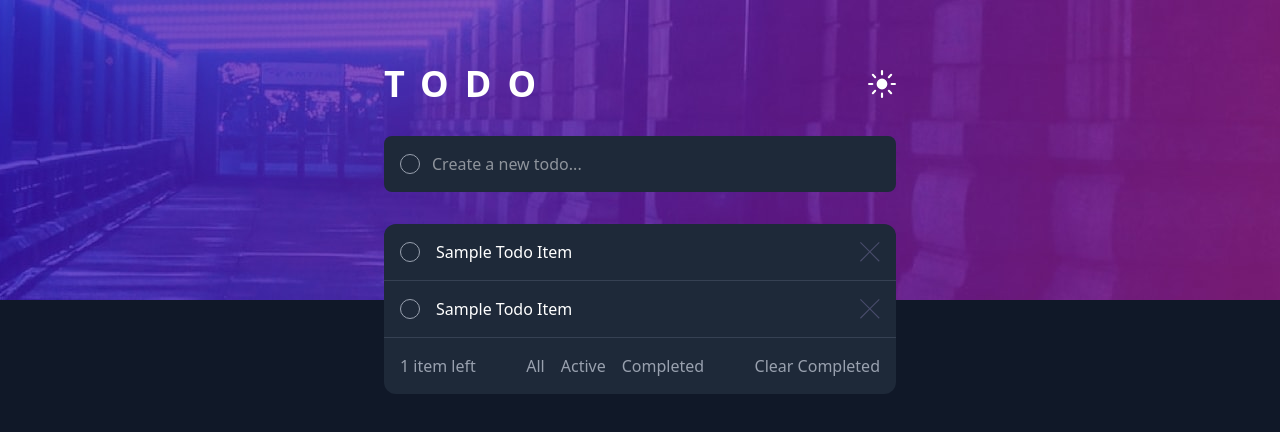
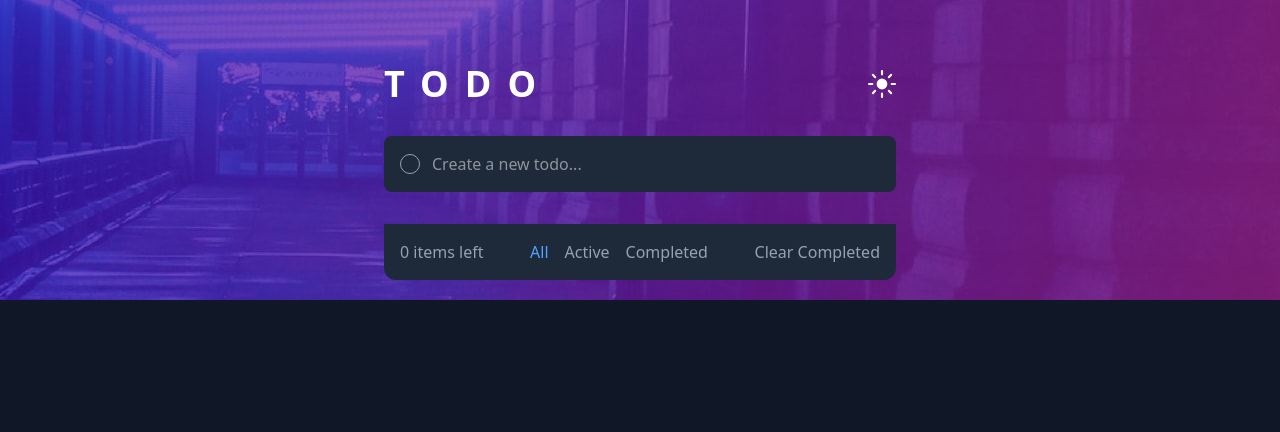
Before and after one commit to hermani456/frontendmentor-todo-app, a React (Vite) app: page / in a window 1280 px wide. Shown: the top 432 px of the page. Built offline with nearby package versions, Linux system fonts and the light colour scheme.

Commit message:
feat: implement drag-and-drop functionality for todo items and enhance app structure with new components

```diff
--- a/package.json
+++ b/package.json
@@ -10,6 +10,9 @@
     "preview": "vite preview"
   },
   "dependencies": {
+    "@dnd-kit/core": "^6.3.1",
+    "@dnd-kit/sortable": "^10.0.0",
+    "@dnd-kit/utilities": "^3.2.2",
     "@tailwindcss/vite": "^4.1.11",
     "react": "^19.1.0",
     "react-dom": "^19.1.0",
--- a/src/App.tsx
+++ b/src/App.tsx
@@ -1,18 +1,69 @@
-import moon from "./assets/icon-moon.svg";
-import sun from "./assets/icon-sun.svg";
 import { useState } from "react";
-import iconCross from "./assets/icon-cross.svg";
-import iconCheck from "./assets/icon-check.svg";
+import {
+  DndContext,
+  closestCenter,
+} from "@dnd-kit/core";
+import type { DragEndEvent } from "@dnd-kit/core";
+import {
+  arrayMove,
+  SortableContext,
+  verticalListSortingStrategy,
+} from "@dnd-kit/sortable";
+import Header from "./components/Header";
+import TodoInput from "./components/TodoInput";
+import TodoList from "./components/TodoList";
+import TodoFilter from "./components/TodoFilter";
 
 function App() {
   const [darkMode, setDarkMode] = useState(true);
+  const [todos, setTodos] = useState<{ id: number; text: string; completed: boolean }[]>([]);
+  const [input, setInput] = useState("");
+  const [filter, setFilter] = useState("all");
+
+  const filteredTodos = todos.filter((todo) => {
+    if (filter === "active") return !todo.completed;
+    if (filter === "completed") return todo.completed;
+    return true;
+  });
+
+  const addTodo = () => {
+    const text = input.trim();
+    if (!text) return;
+    setTodos((prevTodos) => [
+      ...prevTodos,
+      { id: Date.now(), text, completed: false },
+    ]);
+    setInput("");
+  };
+
+  const toggleTodo = (id: number) => {
+    setTodos(
+      todos.map((todo) =>
+        todo.id === id ? { ...todo, completed: !todo.completed } : todo
+      )
+    );
+  };
+
+  const deleteTodo = (id: number) => {
+    setTodos(todos.filter((todo) => todo.id !== id));
+  };
+
+  const clearCompleted = () => {
+    setTodos(todos.filter((todo) => !todo.completed));
+  };
+
+  // dnd-kit: handle drag end
+  const handleDragEnd = (event: DragEndEvent) => {
+    const { active, over } = event;
+    if (active.id !== over?.id) {
+      const oldIndex = todos.findIndex((todo) => todo.id === active.id);
+      const newIndex = todos.findIndex((todo) => todo.id === over?.id);
+      setTodos((todos) => arrayMove(todos, oldIndex, newIndex));
+    }
+  };
 
   return (
-    <div
-      className={`min-h-screen bg-gray-100 dark:bg-gray-900 ${
-        darkMode ? "dark" : ""
-      }`}
-    >
+    <div className={`min-h-screen bg-gray-100 dark:bg-gray-900 ${darkMode ? "dark" : ""}`}>
       {/* bg image */}
       <div
         className={`fixed top-0 left-0 w-full h-[300px] bg-cover bg-center bg-no-repeat ${
@@ -22,96 +73,27 @@ function App() {
         }`}
       />
       <div className="relative max-w-xl w-full mx-auto p-8 pt-16">
-        <div className="flex items-center justify-between mb-8">
-          <h1 className="text-white text-4xl font-bold tracking-[1rem] ">
-            TODO
-          </h1>
-          <button onClick={() => setDarkMode(!darkMode)}>
-            {darkMode ? (
-              <img src={sun} alt="Toggle Light Mode" className="w-7" />
-            ) : (
-              <img src={moon} alt="Toggle Dark Mode" className="w-7" />
-            )}
-          </button>
-        </div>
-        <div className="relative bg-gray-800 rounded-lg">
-          <div className="absolute left-4 top-1/2 transform -translate-y-1/2 size-5 rounded-full border border-gray-400"></div>
-          <input
-            type="text"
-            placeholder="Create a new todo..."
-            className="w-full pl-12 py-4 rounded-lg text-white"
-          />
-        </div>
-        {/* todo list */}
-        <div className="mt-8">
-          <div className="flex items-center justify-between bg-gray-800 p-4 border-b border-gray-700 first:rounded-t-xl">
-            <div className="flex items-center">
-              <div className="relative mr-4 flex items-center">
-                <input
-                  type="checkbox"
-                  className="size-5 rounded-full border border-gray-400 bg-transparent appearance-none checked:bg-gradient-to-br checked:from-blue-400 checked:to-purple-500 checked:border-transparent checked:border-0 cursor-pointer peer"
-                />
-                <img
-                  src={iconCheck}
-                  alt="Check"
-                  className="absolute inset-0 w-2.5 h-2.5 m-auto opacity-0 peer-checked:opacity-100 pointer-events-none"
-                />
-              </div>
-              <span className="text-white">Sample Todo Item</span>
-            </div>
-            <button className="text-gray-400 hover:text-white">
-              <img
-                src={iconCross}
-                alt="Delete Todo"
-                className="w-5 cursor-pointer"
-              />
-            </button>
-          </div>
-          <div className="flex items-center justify-between bg-gray-800 p-4 border-b border-gray-700 first:rounded-t-xl">
-            <div className="flex items-center">
-              <div className="relative mr-4 flex items-center">
-                <input
-                  type="checkbox"
-                  className="size-5 rounded-full border border-gray-400 bg-transparent appearance-none checked:bg-gradient-to-br checked:from-blue-400 checked:to-purple-500 checked:border-transparent checked:border-0 cursor-pointer peer"
-                />
-                <img
-                  src={iconCheck}
-                  alt="Check"
-                  className="absolute inset-0 w-2.5 h-2.5 m-auto opacity-0 peer-checked:opacity-100 pointer-events-none"
-                />
-              </div>
-              <span className="text-white">Sample Todo Item</span>
-            </div>
-            <button className="text-gray-400 hover:text-white">
-              <img
-                src={iconCross}
-                alt="Delete Todo"
-                className="w-5 cursor-pointer"
-              />
-            </button>
-          </div>
-        </div>
-
-        {/* filter */}
-        <div className="flex items-center justify-center md:justify-between text-gray-400 bg-gray-800 p-4 rounded-b-xl">
-          <div className="hidden md:block">1 item left</div>
-          <div className="space-x-4">
-            <button className="text-gray-400 hover:text-white cursor-pointer">
-              All
-            </button>
-            <button className="text-gray-400 hover:text-white cursor-pointer">
-              Active
-            </button>
-            <button className="text-gray-400 hover:text-white cursor-pointer">
-              Completed
-            </button>
-          </div>
-          <div className="hidden md:block">
-            <button className="text-gray-400 hover:text-white cursor-pointer">
-              Clear Completed
-            </button>
-          </div>
-        </div>
+        <Header darkMode={darkMode} setDarkMode={setDarkMode} />
+        <TodoInput
+          value={input}
+          onChange={(e) => setInput(e.target.value)}
+          onAdd={addTodo}
+        />
+        <DndContext collisionDetection={closestCenter} onDragEnd={handleDragEnd}>
+          <SortableContext items={todos.map((todo) => todo.id)} strategy={verticalListSortingStrategy}>
+            <TodoList
+              todos={filteredTodos}
+              onToggle={toggleTodo}
+              onDelete={deleteTodo}
+            />
+          </SortableContext>
+        </DndContext>
+        <TodoFilter
+          left={todos.filter((t) => !t.completed).length}
+          filter={filter}
+          setFilter={setFilter}
+          clearCompleted={clearCompleted}
+        />
       </div>
     </div>
   );
--- /dev/null
+++ b/src/components/Header.tsx
@@ -0,0 +1,23 @@
+import sun from "../assets/icon-sun.svg";
+import moon from "../assets/icon-moon.svg";
+
+export default function Header({
+  darkMode,
+  setDarkMode,
+}: {
+  darkMode: boolean;
+  setDarkMode: (v: boolean) => void;
+}) {
+  return (
+    <div className="flex items-center justify-between mb-8">
+      <h1 className="text-white text-4xl font-bold tracking-[1rem] ">TODO</h1>
+      <button onClick={() => setDarkMode(!darkMode)}>
+        {darkMode ? (
+          <img src={sun} alt="Toggle Light Mode" className="w-7" />
+        ) : (
+          <img src={moon} alt="Toggle Dark Mode" className="w-7" />
+        )}
+      </button>
+    </div>
+  );
+}
--- /dev/null
+++ b/src/components/TodoFilter.tsx
@@ -0,0 +1,59 @@
+export default function TodoFilter({
+  left,
+  filter,
+  setFilter,
+  clearCompleted,
+}: {
+  left: number;
+  filter: string;
+  setFilter: (f: string) => void;
+  clearCompleted: () => void;
+}) {
+  return (
+    <div className="flex items-center justify-center md:justify-between text-gray-400 bg-gray-800 p-4 rounded-b-xl">
+      <div className="hidden md:block">
+        {left} item{left !== 1 ? "s" : ""} left
+      </div>
+      <div className="space-x-4">
+        <button
+          className={`cursor-pointer ${
+            filter === "all"
+              ? "text-blue-400"
+              : "text-gray-400 hover:text-white"
+          }`}
+          onClick={() => setFilter("all")}
+        >
+          All
+        </button>
+        <button
+          className={`cursor-pointer ${
+            filter === "active"
+              ? "text-blue-400"
+              : "text-gray-400 hover:text-white"
+          }`}
+          onClick={() => setFilter("active")}
+        >
+          Active
+        </button>
+        <button
+          className={`cursor-pointer ${
+            filter === "completed"
+              ? "text-blue-400"
+              : "text-gray-400 hover:text-white"
+          }`}
+          onClick={() => setFilter("completed")}
+        >
+          Completed
+        </button>
+      </div>
+      <div className="hidden md:block">
+        <button
+          className="text-gray-400 hover:text-white cursor-pointer"
+          onClick={clearCompleted}
+        >
+          Clear Completed
+        </button>
+      </div>
+    </div>
+  );
+}
--- /dev/null
+++ b/src/components/TodoInput.tsx
@@ -0,0 +1,23 @@
+export default function TodoInput({
+  value,
+  onChange,
+  onAdd,
+}: {
+  value: string;
+  onChange: (e: React.ChangeEvent<HTMLInputElement>) => void;
+  onAdd: () => void;
+}) {
+  return (
+    <div className="relative bg-gray-800 rounded-lg mb-4">
+      <div className="absolute left-4 top-1/2 transform -translate-y-1/2 size-5 rounded-full border border-gray-400"></div>
+      <input
+        type="text"
+        placeholder="Create a new todo..."
+        value={value}
+        onChange={onChange}
+        onKeyDown={(e) => e.key === "Enter" && onAdd()}
+        className="w-full pl-12 py-4 rounded-lg text-white bg-transparent"
+      />
+    </div>
+  );
+}
--- /dev/null
+++ b/src/components/TodoItem.tsx
@@ -0,0 +1,75 @@
+import { useSortable } from "@dnd-kit/sortable";
+import { CSS } from "@dnd-kit/utilities";
+import iconCross from "../assets/icon-cross.svg";
+import iconCheck from "../assets/icon-check.svg";
+
+export default function TodoItem({
+  id,
+  todo,
+  onToggle,
+  onDelete,
+  roundedTop,
+}: {
+  id: number;
+  todo: { id: number; text: string; completed: boolean };
+  onToggle: (id: number) => void;
+  onDelete: (id: number) => void;
+  roundedTop?: boolean;
+}) {
+  const {
+    attributes,
+    listeners,
+    setNodeRef,
+    transform,
+    transition,
+    isDragging,
+  } = useSortable({ id });
+
+  const style = {
+    transform: CSS.Transform.toString(transform),
+    transition,
+    opacity: isDragging ? 0.5 : 1,
+    cursor: "grab",
+  };
+
+  return (
+    <div
+      ref={setNodeRef}
+      style={style}
+      {...attributes}
+      {...listeners}
+      className={`flex items-center justify-between bg-gray-800 p-4 border-b border-gray-700 ${
+        roundedTop ? "rounded-t-xl" : ""
+      }`}
+    >
+      <div className="flex items-center">
+        <div className="relative mr-4 flex items-center">
+          <input
+            type="checkbox"
+            checked={todo.completed}
+            onChange={() => onToggle(todo.id)}
+            className="size-5 rounded-full border border-gray-400 bg-transparent appearance-none checked:bg-gradient-to-br checked:from-blue-400 checked:to-purple-500 checked:border-transparent checked:border-0 cursor-pointer peer"
+          />
+          <img
+            src={iconCheck}
+            alt="Check"
+            className="absolute inset-0 w-2.5 h-2.5 m-auto opacity-0 peer-checked:opacity-100 pointer-events-none"
+          />
+        </div>
+        <span
+          className={`text-white ${
+            todo.completed ? "line-through opacity-50" : ""
+          }`}
+        >
+          {todo.text}
+        </span>
+      </div>
+      <button
+        className="text-gray-400 hover:text-white"
+        onClick={() => onDelete(todo.id)}
+      >
+        <img src={iconCross} alt="Delete Todo" className="w-5 cursor-pointer" />
+      </button>
+    </div>
+  );
+}
--- /dev/null
+++ b/src/components/TodoList.tsx
@@ -0,0 +1,26 @@
+import TodoItem from "./TodoItem";
+
+export default function TodoList({
+  todos,
+  onToggle,
+  onDelete,
+}: {
+  todos: { id: number; text: string; completed: boolean }[];
+  onToggle: (id: number) => void;
+  onDelete: (id: number) => void;
+}) {
+  return (
+    <div className="mt-8">
+      {todos.map((todo, idx) => (
+        <TodoItem
+          key={todo.id}
+          id={todo.id}
+          todo={todo}
+          onToggle={onToggle}
+          onDelete={onDelete}
+          roundedTop={idx === 0}
+        />
+      ))}
+    </div>
+  );
+}
```
Also changed, not shown: 1 other file (tests, documents, lock files or other folders).
